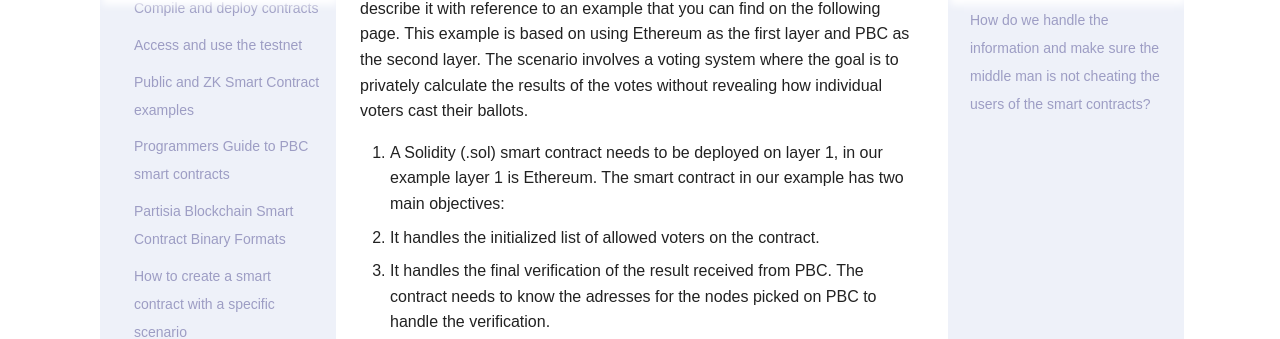
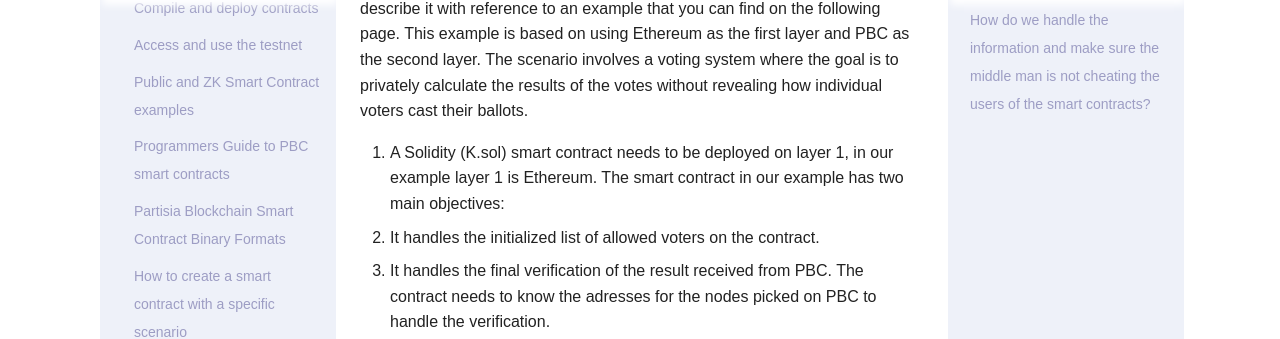
Before and after one commit to 0xSero/partisia-docs, an MkDocs documentation site: the page built from docs/PBC-as-a-second-layer/pbc-as-second-layer.md, in a window 1280 px wide and 900 px high, scrolled down 1034 px. Shown: the part 116-455 px from the top of the window. Built offline with MkDocs 1.6.1 and Material for MkDocs 9.7.7, drawn with Linux system fonts in a browser that asks for light colours; some web fonts are replaced; a script that is not in the unit is left out; part of the change alters nothing that is shown.

```diff
--- a/docs/PBC-as-a-second-layer/pbc-as-second-layer.md
+++ b/docs/PBC-as-a-second-layer/pbc-as-second-layer.md
@@ -11,13 +11,13 @@ The author of the contracts determines what information should be publicly avail
 
 To illustrate PBC as a second layer, we will use the model outlined above and describe it with reference to an example that you can find on the following page. This example is based on using Ethereum as the first layer and PBC as the second layer. The scenario involves a voting system where the goal is to privately calculate the results of the votes without revealing how individual voters cast their ballots.
 
-1. A Solidity (.sol) smart contract needs to be deployed on layer 1, in our example layer 1 is Ethereum. The smart contract in our example has two main objectives:
-   1. It handles the initialized list of allowed voters on the contract.
-   2. It handles the final verification of the result received from PBC. The contract needs to know the adresses for the nodes picked on PBC to handle the verification.
+1. A Solidity (K.sol) smart contract needs to be deployed on layer 1, in our example layer 1 is Ethereum. The smart contract in our example has two main objectives:
+   * It handles the initialized list of allowed voters on the contract.
+   * It handles the final verification of the result received from PBC. The contract needs to know the adresses for the nodes picked on PBC to handle the verification.
 2. A PBC zero knowledge smart contract needs to be deployed on layer 2. The smart contract in our example has three main objectives:
-   1. It accepts the list of allowed voters to ensure only voters whos part of the vote can send their vote.
-   2. It lets allowed users vote
-   3. It counts the votes privately and signs the result with the zero-knowledge (ZK) nodes keys. More on this later.
+   * It accepts the list of allowed voters to ensure only voters whos part of the vote can send their vote.
+   * It lets allowed users vote
+   * It counts the votes privately and signs the result with the zero-knowledge (ZK) nodes keys. More on this later.
 3. When the PBC smart contract is deployed, it selects four MPC nodes to perform the zero-knowledge calculation.
 4. The list of allowed voters from the .sol contract needs to be transferred onto PBC. Typically an off-chain script is used to move the data between chains.
 5. After transferring the list of allowed voters, the PBC smart contract knows which votes it can accept and from whom.
```
